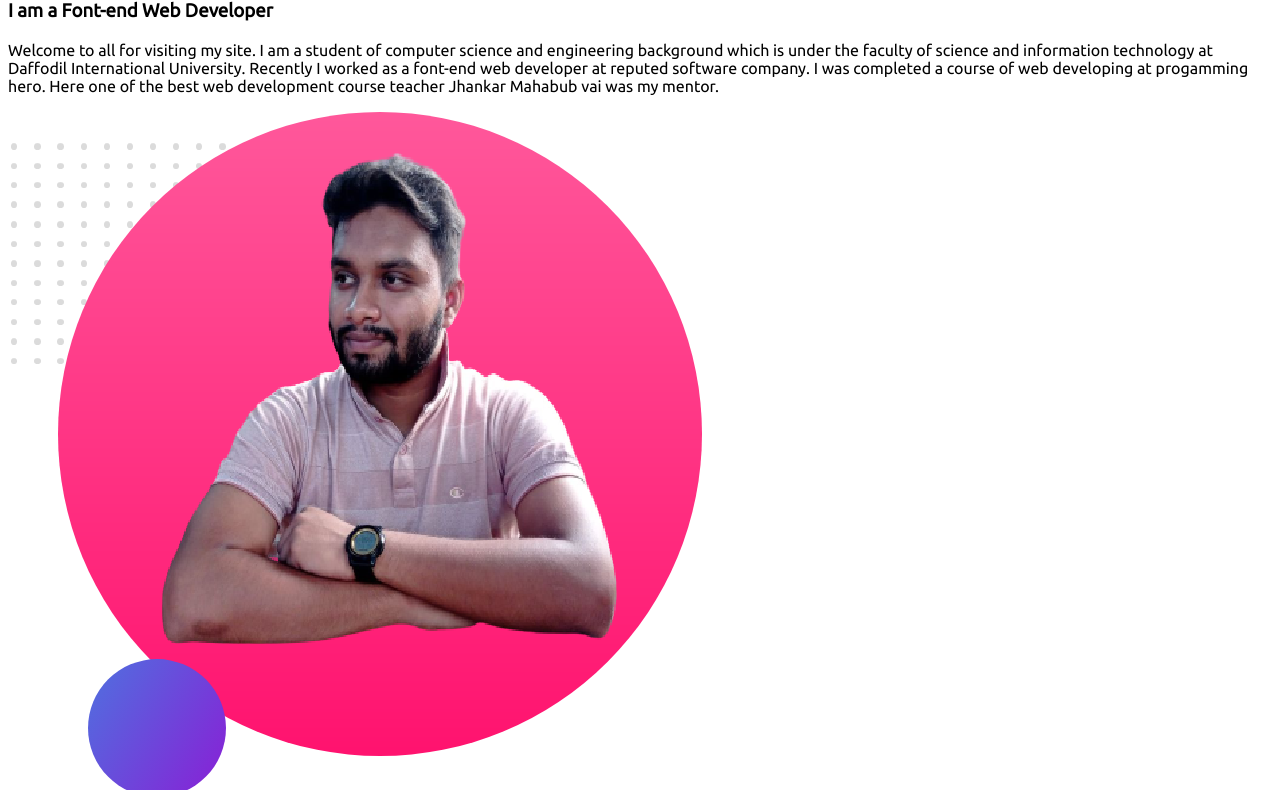
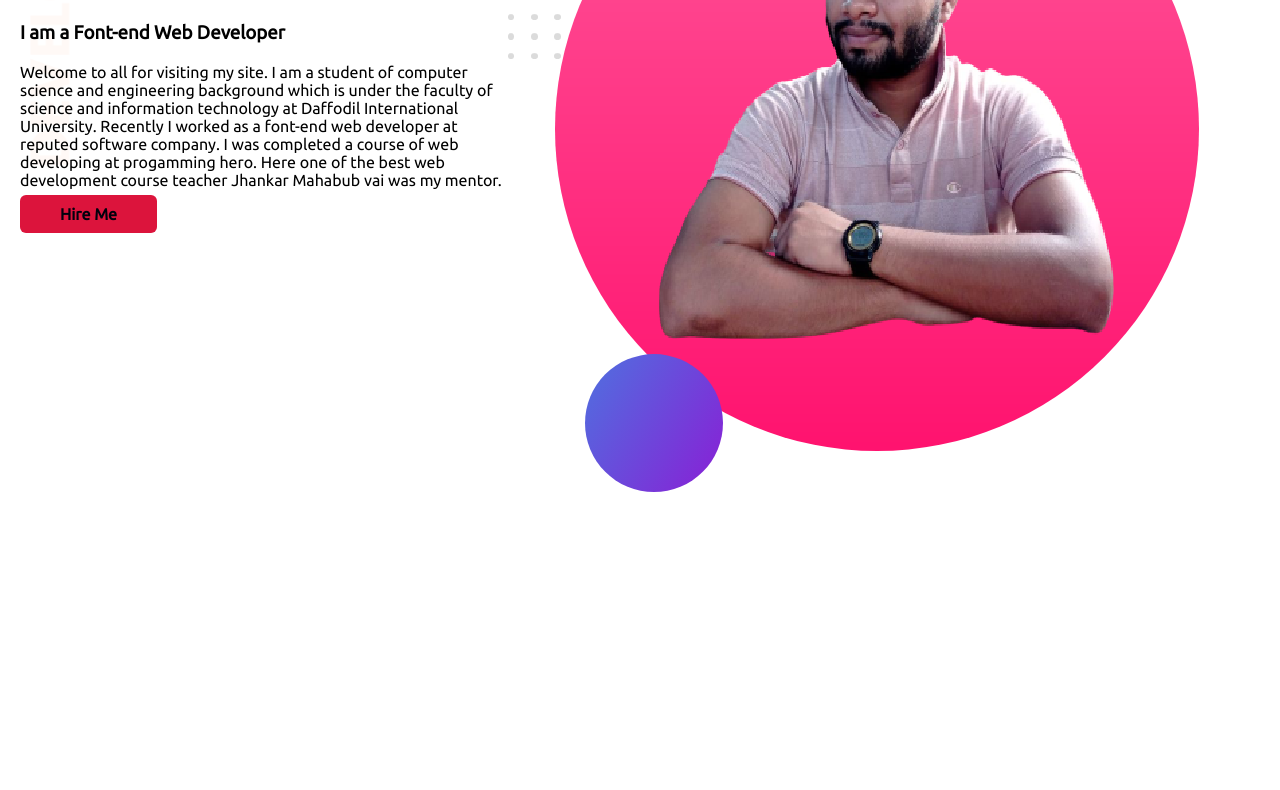
Before and after one commit to Md-Shamiul-Karim/developar-portfolio, a plain HTML site: page index.html in a window 1280 px wide. Shown: the part 194-984 px from the top of the page. After the commit the page ends 800 px from the top, so only its background shows below. Drawn offline with Linux system fonts and the light colour scheme.

Commit message:
section 1

```diff
--- a/index.html
+++ b/index.html
@@ -11,10 +11,18 @@
     <link rel="stylesheet" href="style.css">
 </head>
 <body>
-    <h1>Welcome To</h1>
-    <h1><span id="color">SK SomPod's </span>World</h1>
-    <h3>I am a Font-end Web Developer</h3>
-    <p>Welcome to all for visiting my site. I am a student of computer science and engineering background which is under the faculty of science and information technology at Daffodil International University. Recently I worked as a font-end web developer at reputed software company. I was completed a course of web developing at progamming hero. Here one of the best web development course teacher Jhankar Mahabub vai was my mentor. </p>
-    <img src="Picture/my-bg2.png" alt="">
+    <section class="first-section">
+        <div class="half-width">
+            <h1>Welcome To</h1>
+            <h1><span id="color">SK SomPod's </span>World</h1>
+            <h3>I am a Font-end Web Developer</h3>
+            <p>Welcome to all for visiting my site. I am a student of computer science and engineering background which is under the faculty of science and information technology at Daffodil International University. Recently I worked as a font-end web developer at reputed software company. I was completed a course of web developing at progamming hero. Here one of the best web development course teacher Jhankar Mahabub vai was my mentor. </p>
+            <a class="Hire-me" target="_blank" href="https://www.facebook.com/sk.rock.5203">Hire Me</a>
+            </div>
+            <div class="half-width-img">
+                <img src="Picture/my-bg2.png" alt="">
+            </div>
+    </section>
+
 </body>
 </html>
--- a/style.css
+++ b/style.css
@@ -1,10 +1,37 @@
 body{
     font-family: 'Ubuntu', sans-serif;
+    margin: 0;
 }
 
 h1{
     font-size: 45px;
+    padding-left: 20px;
 }
 #color{
     color: crimson;
 }
+section{
+    display: flex;
+}
+.half-width{
+    width: 50%;
+    padding-left: 20px;
+}
+.half-width-img{
+    width: 80%;
+}
+.Hire-me{
+    background-color: crimson;
+    background-image: linear-gradient(crimson yellow);
+    text-decoration: none;
+    color: rgb(1, 1, 13);
+    padding: 10px 40px;
+    font-weight: 400;
+    font-weight: bold;
+    border-radius: 6px;
+    size: 120px;
+}
+.first-section{
+    background-image: url(Picture/top-banner.png);
+    background-repeat: no-repeat;
+}
```
